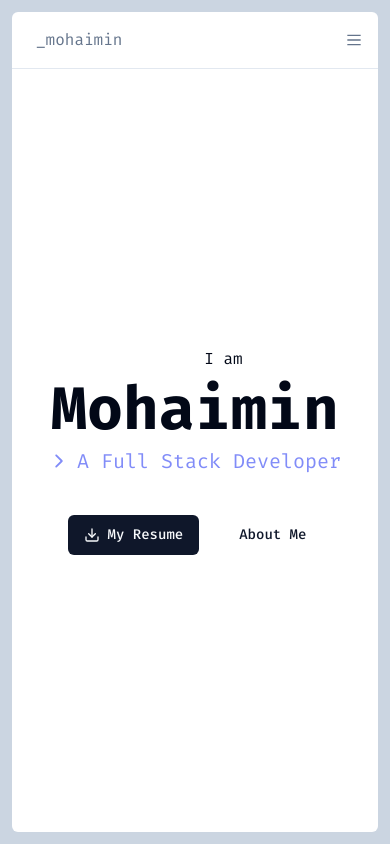
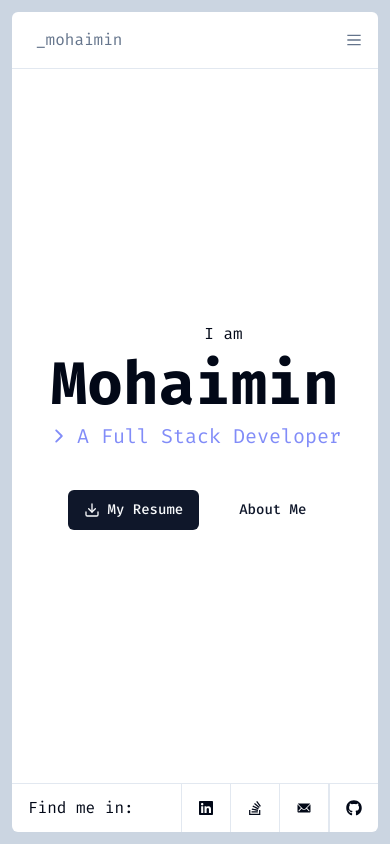
Before and after one commit to SL0TR/mohaimin-portfolio-new, a Next.js app: page / in a window 390 px wide. Built offline with nearby package versions, Linux system fonts and the light colour scheme.

Commit message:
chores: - add footer - add social media and make it responsive

```diff
--- a/src/app/layout.tsx
+++ b/src/app/layout.tsx
@@ -4,6 +4,7 @@ import "./globals.css";
 import { cn } from "@/lib/utils";
 import { ThemeProvider } from "@/components/ThemeProvider";
 import Header from "@/components/Header";
+import Footer from "@/components/Footer";
 
 const firaCode = Fira_Code({ subsets: ["latin"] });
 
@@ -36,6 +37,7 @@ export default function RootLayout({
             >
               <Header />
               {children}
+              <Footer />
             </ThemeProvider>
           </div>
         </main>
--- /dev/null
+++ b/src/components/Footer/index.tsx
@@ -0,0 +1,60 @@
+import { FaLinkedin } from "react-icons/fa";
+import { FaGithub } from "react-icons/fa6";
+import { FaStackOverflow } from "react-icons/fa";
+import { IoIosMail } from "react-icons/io";
+import Link from "next/link";
+
+const socialMedia = [
+  {
+    name: "LinkedIn",
+    link: "https://www.linkedin.com/in/mohaimin-islam/",
+    icon: <FaLinkedin />,
+  },
+  {
+    name: "StackOverflow",
+    link: "https://stackoverflow.com/users/8687318/mohaimin",
+    icon: <FaStackOverflow />,
+  },
+  {
+    name: "Email",
+    link: "mailto:mohaimin.islam94@gmail.com",
+    icon: <IoIosMail />,
+  },
+];
+
+export default function Footer() {
+  return (
+    <div
+      className="w-full flex border-t border-t-border justify-between"
+      flex-row
+    >
+      <div className="flex xl:pl-6 pl-4 w-full">
+        <h2 className="py-3 border-r border-border xl:pr-4 pr-2  max-sm:grow">
+          Find me in:
+        </h2>
+        <div className="flex flex-row justify-start items-center h-full w-auto">
+          {socialMedia.map((item) => (
+            <Link
+              key={item.name}
+              href={item.link}
+              target="_blank"
+              rel="noopener noreferrer"
+              className="px-4 xl:px-5 border-r border-r-border h-full flex justify-center items-center hover:text-amber-500 transition-colors ease-in-out duration-200"
+            >
+              {item.icon}
+            </Link>
+          ))}
+        </div>
+      </div>
+      <Link
+        href="https://github.com/SL0TR"
+        target="_blank"
+        rel="noopener noreferrer"
+        className="px-4 xl:px-5  border-l border-l-border h-full flex justify-center items-center hover:text-amber-500 transition-colors ease-in-out duration-200"
+      >
+        <p className="mr-2 hidden xl:block">@mohaimin</p>
+        <FaGithub />
+      </Link>
+    </div>
+  );
+}
```
